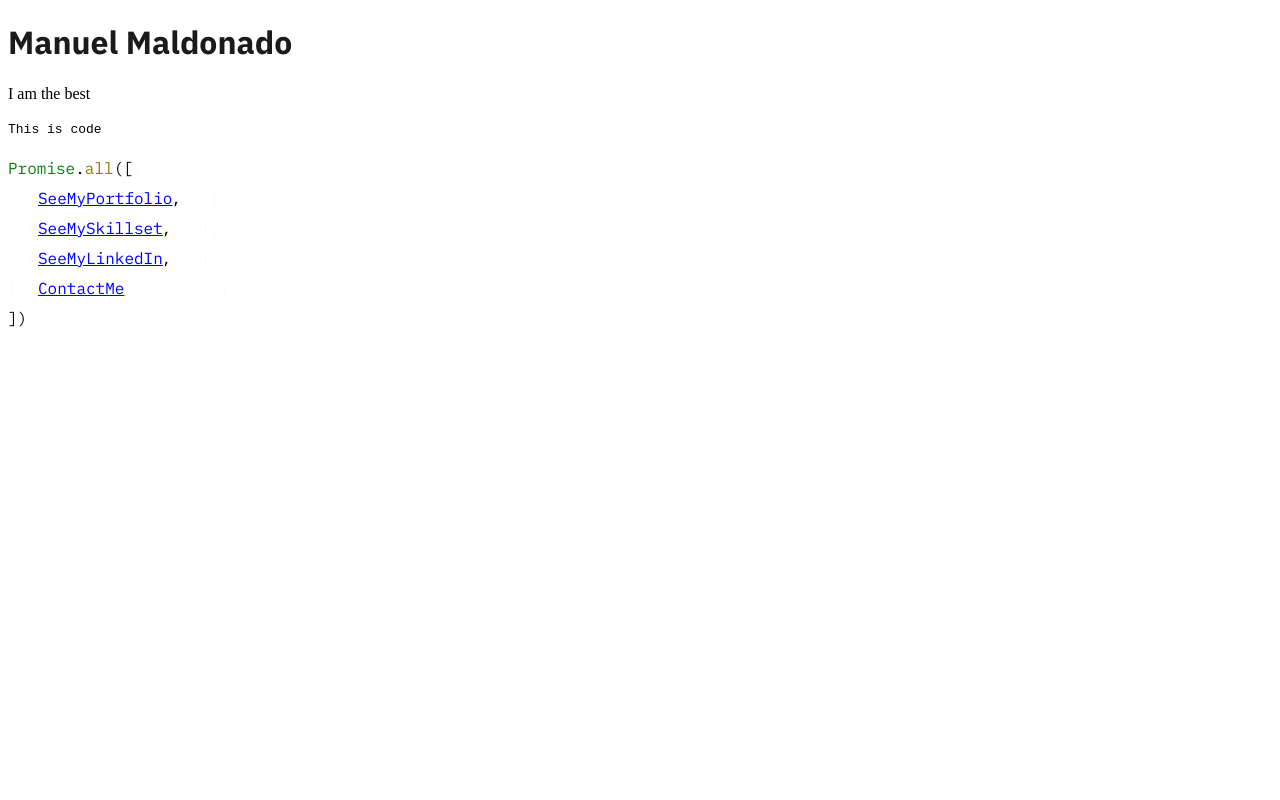
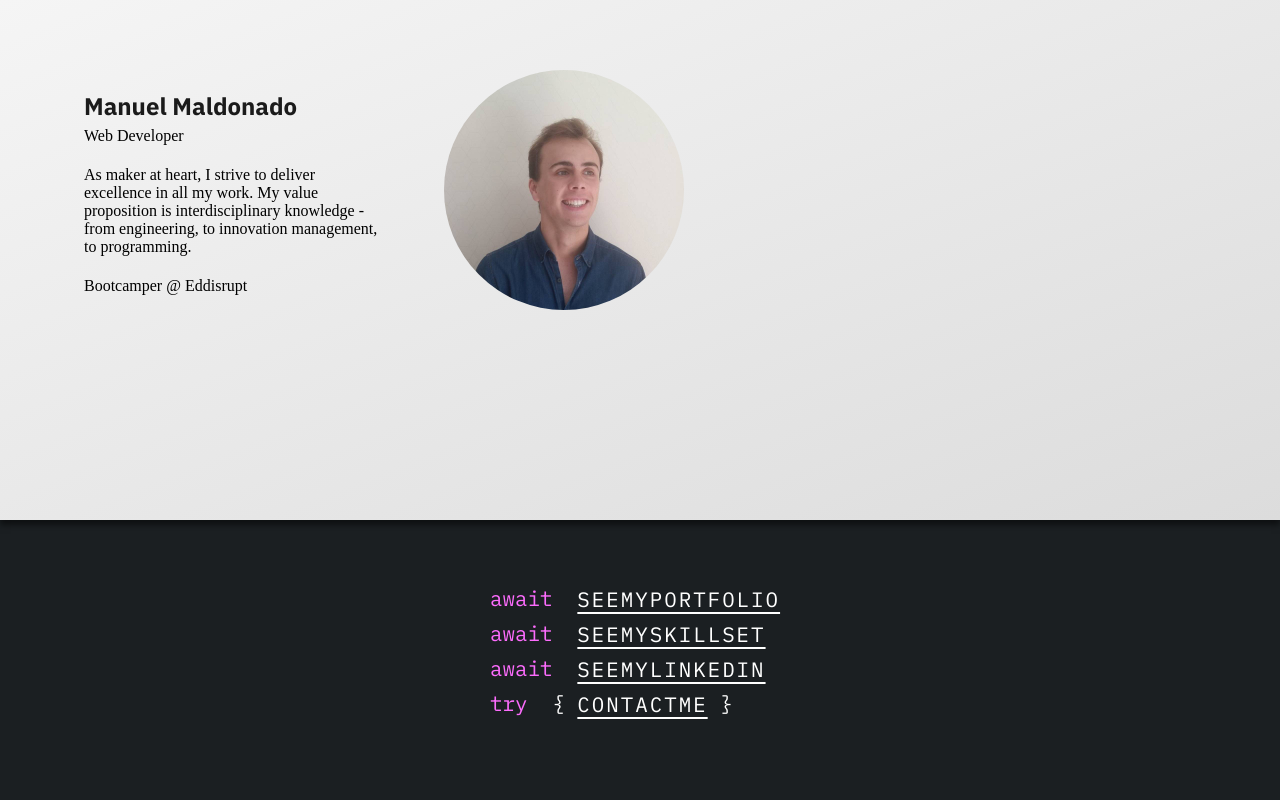
Before and after one commit to manueldois/Personal-website, a website built with webpack: page src/pages/Home/index.html in a window 1280 px wide. Built offline with nearby package versions, Linux system fonts and the light colour scheme; files whose address does not match are found by name.

Commit message:
Improved homepage

```diff
--- a/src/pages/Home/index.html
+++ b/src/pages/Home/index.html
@@ -9,15 +9,30 @@
 </head>
 
 <body>
+  <main>
+    <section class="profile">
+      <div class="content">
+        <img src="assets/avatar.jpg" class="avatar" alt="" srcset="">
+        <div class="text">
           <h1>Manuel Maldonado</h1>
-  <p>I am the best</p>
-  <code>This is code</code>
-  <section id="code-animation">
+          <p class="job-title">Web Developer</p>
+          <p class="short-bio">
+            As maker at heart, I strive to deliver excellence in all my work.
+            My value proposition is interdisciplinary knowledge - from engineering, to innovation management, to
+            programming.
+          </p>
+          <p class="web-education"> Bootcamper @ Eddisrupt </p>
+        </div>
+      </div>
+    </section>
+
+    <section class="code-animation">
+      <div class="center">
         <pre class="code" pose="1">
-
-.then(<a>SeeMySkillset</a> )
-.then(<a>SeeMyLinkedIn</a> )
-.finally(<a>ContactMe</a> )
+<a>SeeMyPortfolio</a>
+.then( <a>SeeMySkillset</a> )
+.then( <a>SeeMyLinkedIn</a> )
+.finally( <a>ContactMe</a> )
     </pre>
         <pre class="code" pose="2">
 await <a>SeeMyPortfolio</a>
@@ -27,10 +42,10 @@ try { <a>ContactMe</a> }
     </pre>
         <pre class="code" pose="3">
 visitors.pipe(
-  map(<a>SeeMyPortfolio</a> ),
-  map(<a>SeeMySkillset</a> ),
-  map(<a>SeeMyLinkedIn</a> ),
-).subscribe(<a>ContactMe</a> )
+  map( <a>SeeMyPortfolio</a> ),
+  map( <a>SeeMySkillset</a> ),
+  map( <a>SeeMyLinkedIn</a> ),
+).subscribe( <a>ContactMe</a> )
     </pre>
         <pre class="code" pose="4">
 Promise.all([
@@ -46,7 +61,8 @@ Promise.all([
 <a href="/">SeeMyLinkedIn</a>
 <a href="/">ContactMe</a>
     </pre>
+      </div>
     </section>
+  </main>
 </body>
-
 </html>
--- a/src/pages/Home/index.scss
+++ b/src/pages/Home/index.scss
@@ -4,19 +4,119 @@ h1 {
   color: #1b1b1b;
 }
 
-section#code-animation {
+body {
+  // No Scroll
+  overflow-x: hidden;
+}
+
+section.profile {
+  background-image: linear-gradient(to bottom right, whitesmoke, darken(whitesmoke, 10%));
+  z-index: 2;
+  padding: 30px 20px;
   position: relative;
-  $font-width: 10px;
-  $transition-duration: 400;
-  $speed: 2000;
+  min-height: calc(100vh - 280px);
+  box-shadow: 0px 5px 6px rgba(0, 0, 0, 0.5);
+
+  > div.content {
+    display: flex;
+
+    > img.avatar {
+      border-radius: 100%;
+    }
+
+    > div.text {
+      display: flex;
+      flex-direction: column;
+
+      > h1 {
+        margin: 0 0 5px 0;
+      }
+
+      > p.job-title {
+        margin: 0 0 5px 0;
+      }
+
+      > p.web-education {
+        margin-top: 5px;
+      }
+    }
+  }
+
+  // Small
+  @media screen and (max-width: 600px) {
+    div.content {
+      flex-direction: column;
+      align-items: center;
+      width: 100%;
+      height: 100%;
+
+      > img.avatar {
+          width: 150px;
+          max-width: 60vmin;
+      }
+
+      > div.text {
+        margin-top: 20px;
+        align-items: center;
+
+        > p {
+          text-align: center;
+        }
+      }
+    }
+  }
+
+  // Large
+  @media screen and (min-width: 600px) {
+    div.content {
+      width: 100%;
+      max-width: 600px;
+      margin-left: 5vw;
+      margin-top: 5vh;
+      flex-direction: row-reverse;
+      justify-content: space-between;
+
+      > img.avatar {
+        width: 30vmin;
+        height: 30vmin;
+      }
+
+      > div.text {
+        margin-top: 20px;
+
+        > p.short-bio {
+          max-width: 300px;
+        }
+      }
+    }
+  }
+}
+
+section.code-animation {
+  $background-color: #1b1f22;
+
+  background-color: $background-color;
+  height: 280px;
+  width: 100vw;
+  display: flex;
+  z-index: 1;
+  align-items: center;
+  justify-content: center;
+  font-size: 1.3em;
+  overflow: hidden;
+
+  > div.center {
+    position: relative;
+    width: 300px;
+    height: 200px;
 
     > pre {
       position: absolute;
-    line-height: 30px;
+      line-height: 35px;
+      color: white;
 
       &.code {
         position: absolute;
-      transition: opacity 1s;
         opacity: 0;
 
         > a {
@@ -30,8 +130,10 @@ section#code-animation {
 
         > a {
           position: absolute;
-        background-color: white;
+          color: white;
+          background-color: $background-color;
         }
       }
     }
   }
+}
--- a/src/pages/Home/index.ts
+++ b/src/pages/Home/index.ts
@@ -28,33 +28,36 @@ $(document).ready(main)
 
 class CodeAnimation {
     // JQuery Elements used
-    animation_section = $("section#code-animation") // Section used to wrap this Component
-    templates = this.animation_section.children('pre.code') // Code templates, only one is visible at any time
-    links = this.animation_section.children('pre.links').eq(0).children('a') // Clicable links that move around
-    pose = 3 // Current pose number
-    fw = 10 // Font char width
-    fh = 30 // Font char height
-    links_poses = { // [line, char] position of the links for each pose number
-        1: [[0, 0], [1, 6], [2, 6], [3, 9]],
-        2: [[0, 6], [1, 6], [2, 6], [3, 7]],
-        3: [[1, 6], [2, 6], [3, 6], [4, 12]],
-        4: [[1, 3], [2, 3], [3, 3], [4, 3]]
-    }
+    animation_section = $("section.code-animation")
+    animation_center = this.animation_section.find('.center') // Section used to wrap this Component
+    templates = this.animation_center.find('pre.code') // Code templates, only one is visible at any time
+    links = this.animation_center.find('pre.links').eq(0).children('a') // Clicable links that move around
+    pose = 1 // Current pose number
+
+    setIntervalRef: any
 
     constructor() {
         // Set the initial pose ASAP so the elements dont look stacked
-        this.setPose(this.pose, 0, 0)
+        // this.setPose(this.pose, 0, 0)
 
         // Change the pose every second and render it
-        setInterval(() => {
-            this.setPose(this.pose, 200, 400)
-            this.pose++
-            if (this.pose > 4) this.pose = 1;
-        }, 2000)
+        const startInterval = () => {
+            this.setIntervalRef = setInterval(() => {
+                this.setPose(this.pose, 200, 400)
+                this.pose++
+                if (this.pose > 4) this.pose = 1;
+            }, 2000)
+        }
+        const stopInterval = () => {
+            clearInterval(this.setIntervalRef)
+        }
+
+        startInterval()
+        this.animation_section.hover(stopInterval, startInterval)
     }
 
     setPose(pose: number, code_transition_duration: number, links_transition_duration: number) {
-        const { templates, links_poses, fw, fh } = this
+        const { templates } = this
         // For each code template, fade in the one that matches the current pose,
         // and fade out the ones that don't
         templates.each(function () {
@@ -65,13 +68,14 @@ class CodeAnimation {
             }
         })
 
-        // For each link, move it to the position where it should be for the current pose
+        // For each link find the matching invisible links in the template,
+        // and move to the same position
         this.links.each(function (i) {
-            if (!links_poses[pose]) return
+            const link_position = templates.eq(pose - 1).children('a').eq(i).position()
             $(this).delay(code_transition_duration / 3).animate(
                 {
-                    top: links_poses[pose][i][0] * fh,
-                    left: links_poses[pose][i][1] * fw
+                    top: link_position.top - 3,
+                    left: link_position.left
                 }, links_transition_duration
             )
         })
--- a/src/style.scss
+++ b/src/style.scss
@@ -1,13 +1,23 @@
 // Fonts
 @import url("https://fonts.googleapis.com/css?family=IBM+Plex+Sans:300,400,500,600,700&display=swap"); // Text
 @import url("https://fonts.googleapis.com/css?family=IBM+Plex+Mono:300,400,500,600,700&display=swap"); // Code
+
+body {
+  margin: 0;
+}
+
+* {
+  box-sizing: border-box;
+}
 
 pre {
   font-family: "IBM Plex Mono", "serif";
 
   a {
     font-family: inherit;
-    font-size: 16px;
+    letter-spacing: 2px;
+    text-transform: uppercase;
+    text-underline-position: under;
   }
 
   span {
@@ -16,19 +26,16 @@ pre {
 
   &.code {
     span.syntax {
-      color: rgb(151, 58, 151);
+      color: rgb(253, 108, 253);
     }
     span.name {
-      color: rgb(97, 158, 214);
+      color: rgb(72, 169, 248);
     }
     span.function {
-      color: #917600;
+      color: #ffd51b;
     }
     span.class {
-      color: green;
-    }
-    span.name {
-      color: rgb(0, 162, 255);
+      color: rgb(0, 255, 0);
     }
   }
 }
```
Also changed, not shown: dist/assets/avatar.jpg (added), dist/home.html, 4 other files. Lines whose indentation alone changed are shown as unchanged.
